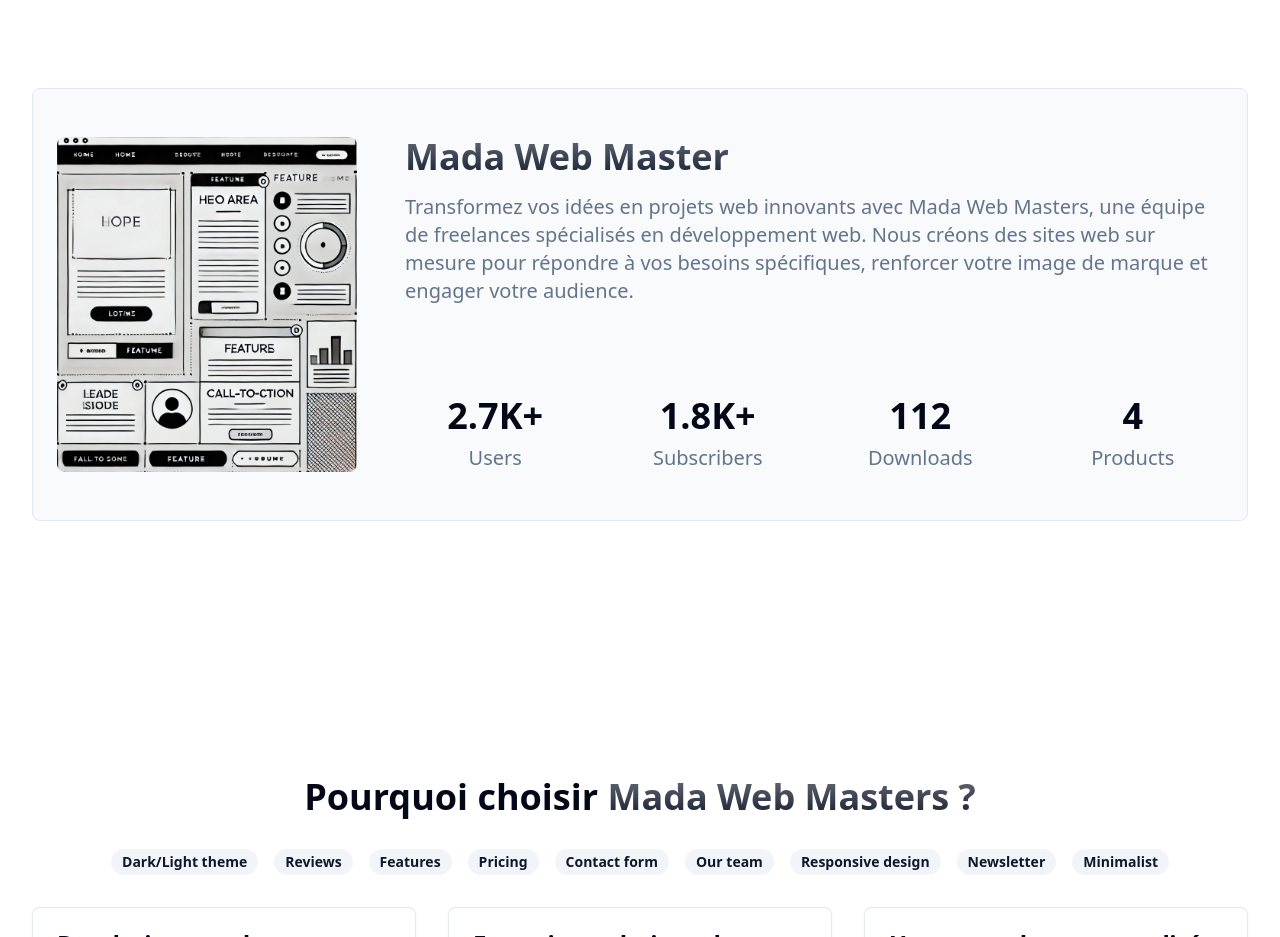
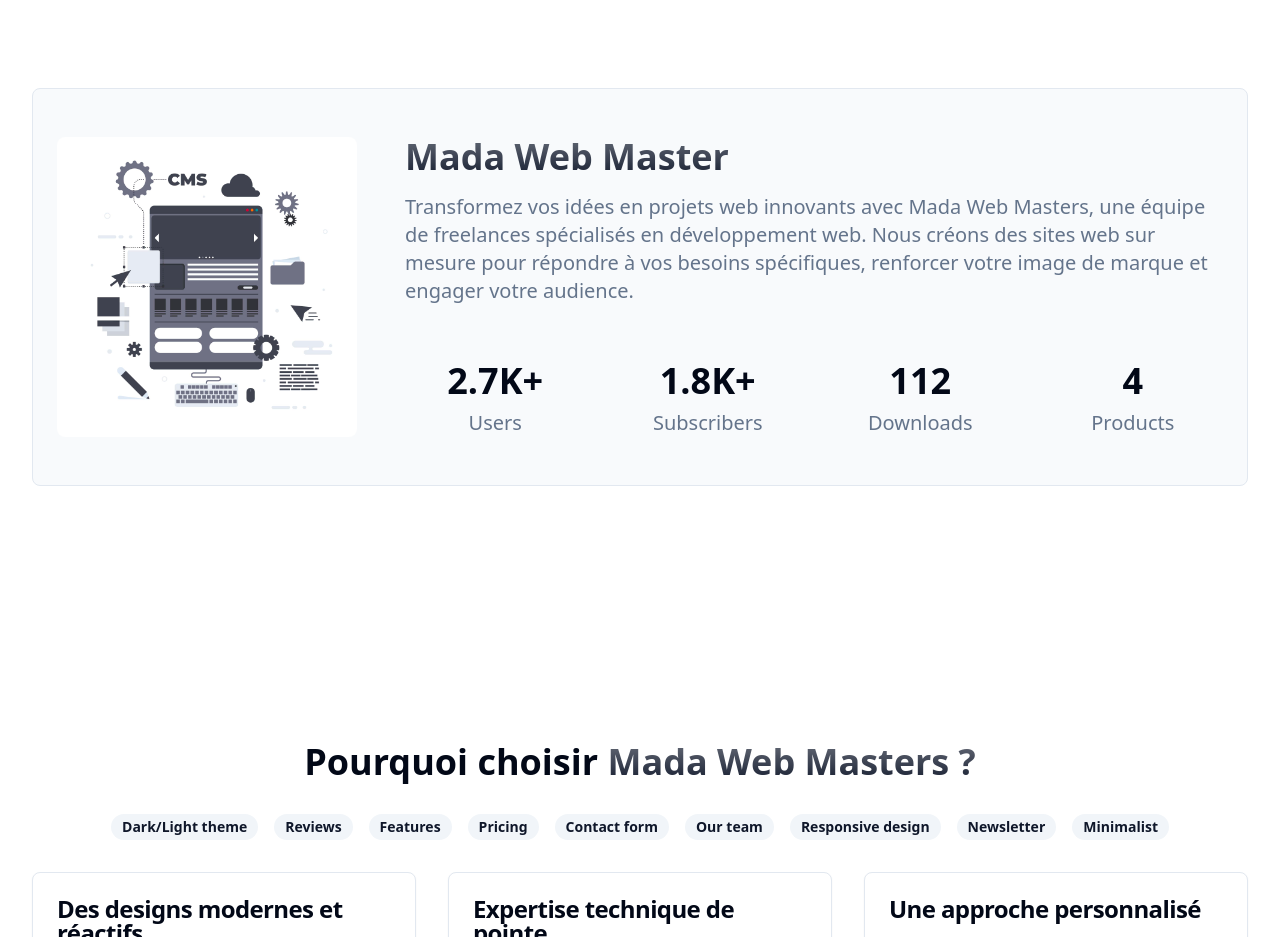
Before and after one commit to Herman-Riah19/webmaster-landingpage, a Next.js app: page / in a window 1280 px wide. Shown: the part 900-1837 px from the top of the page. Built offline with nearby package versions, Linux system fonts and the light colour scheme.

Commit message:
no change into technik image

```diff
--- a/components/about.tsx
+++ b/components/about.tsx
@@ -10,7 +10,7 @@
 
         <div className="px-6 flex flex-col-reverse md:flex-row gap-8 md:gap-12">
           <img
-            src="/assets/landing-page.png"
+            src="/assets/technik.jpg"
             alt=""
             className="w-[300px] object-contain rounded-lg"
           />
```
